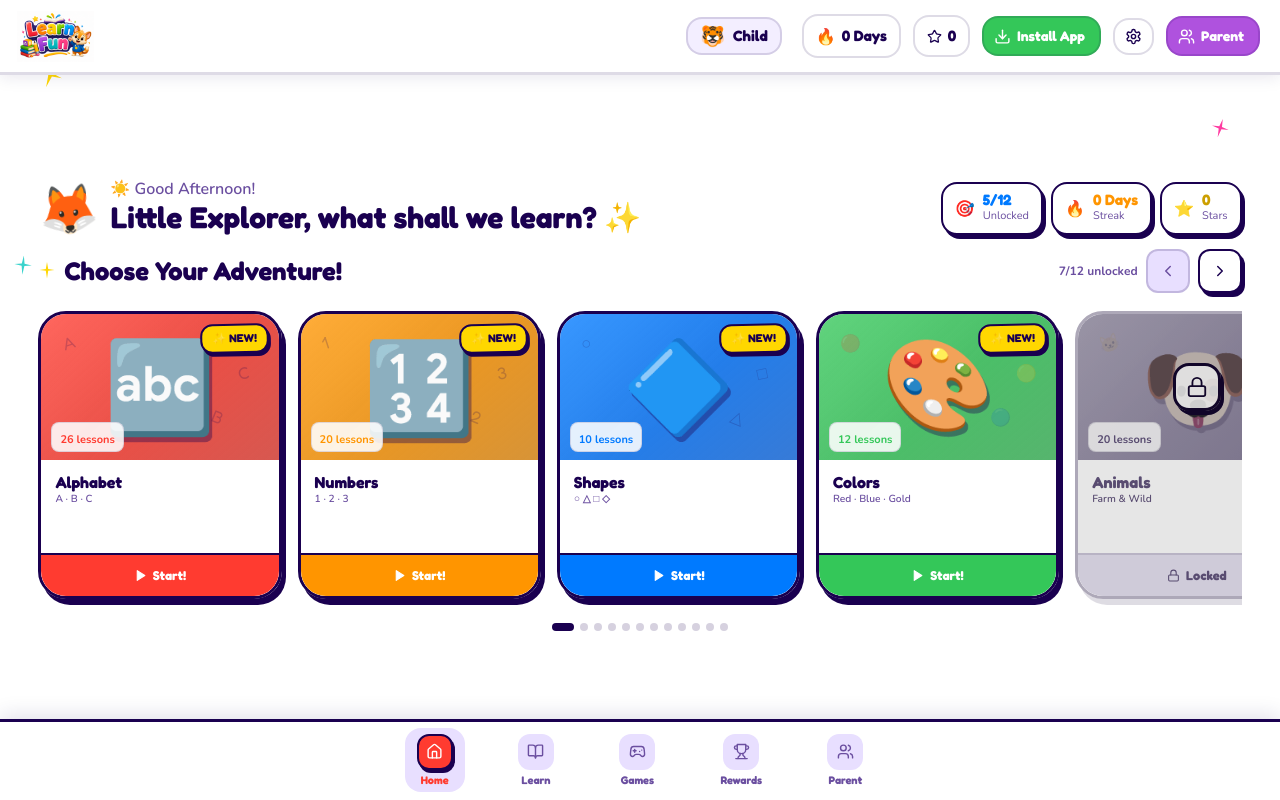
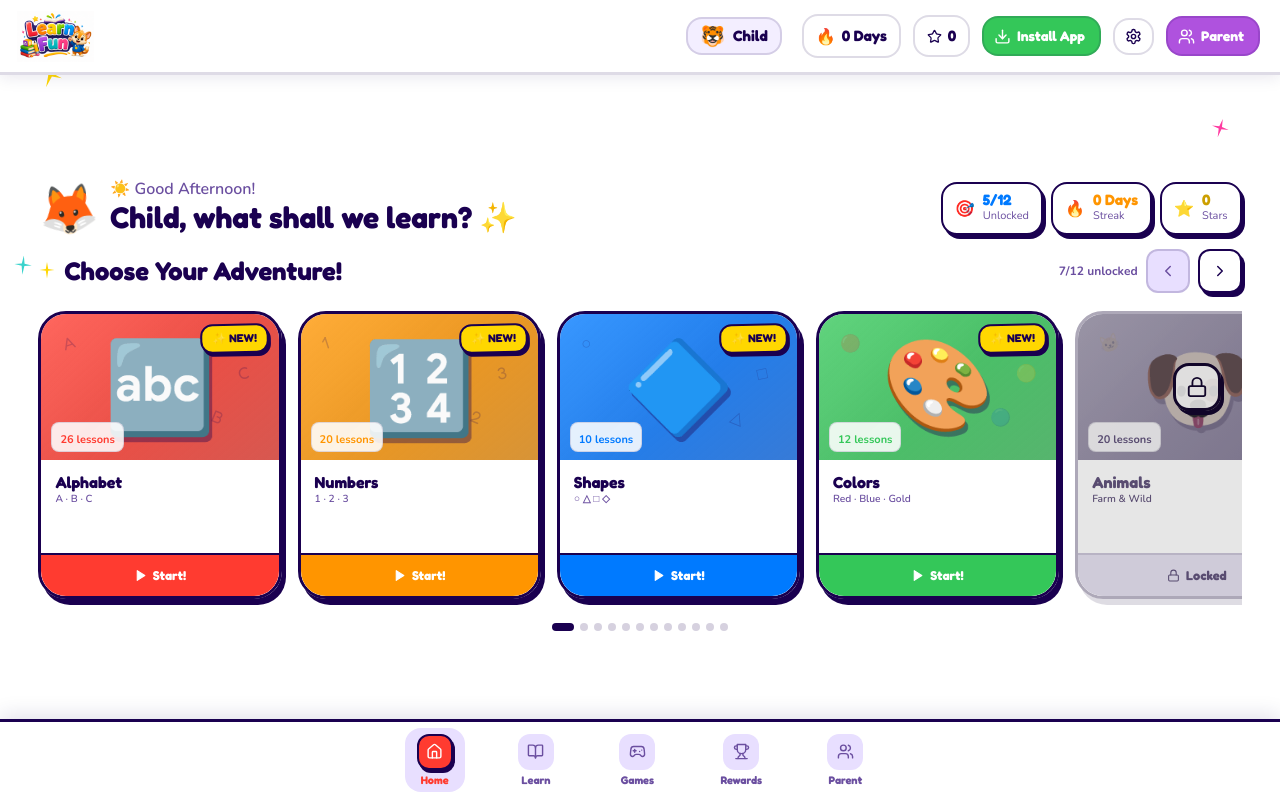
Before and after one commit to SabituBilikis/learnfun, a React (Vite) app: page / in a window 1280 px wide. Built offline with nearby package versions, Linux system fonts and the light colour scheme.

Commit message:
Fix active profile name display and parent dashboard tabs/feedback

```diff
--- a/src/features/home/GreetingBanner.tsx
+++ b/src/features/home/GreetingBanner.tsx
@@ -6,8 +6,7 @@ import { useSettings } from "@/hooks/useSettings";
 
 export function GreetingBanner() {
   const g = useGreeting();
-  const { progress } = useProgress();
-  const { childName } = useSettings();
+  const { progress, activeProfile } = useProgress();
   const completedCount = CATEGORIES.filter(c => c.state === "complete" || c.state === "active").length;
 
   return (
@@ -32,7 +31,7 @@ export function GreetingBanner() {
             className="text-xl sm:text-2xl lg:text-3xl leading-tight font-bold"
             style={{ fontFamily: "'Fredoka',sans-serif", color: C.navy }}
           >
-            {childName || "Little Explorer"}, what shall we learn? ✨
+            {activeProfile.name || "Little Explorer"}, what shall we learn? ✨
           </p>
         </div>
       </div>
--- a/src/features/parent/ParentDashboard.tsx
+++ b/src/features/parent/ParentDashboard.tsx
@@ -7,7 +7,7 @@ import { CATEGORIES } from "@/app/constants";
 import { motion } from "motion/react";
 
 export function ParentDashboard({ onBack }: { onBack: () => void }) {
-  const [tab, setTab] = useState<"profiles" | "analytics" | "settings">("settings");
+  const [tab, setTab] = useState<"profiles" | "analytics" | "settings">("profiles");
   const { soundEnabled, toggleSound, screenTimeLimit, setScreenTimeLimit, timePlayedToday } = useSettings();
   const { state, activeProfile, switchProfile, addProfile, deleteProfile, updateProgress } = useProgress();
 
@@ -184,6 +184,17 @@ export function ParentDashboard({ onBack }: { onBack: () => void }) {
                   </button>
                 </div>
 
+                <div className="w-full h-[2px] bg-gray-100" />
+
+                {/* Feedback */}
+                <div>
+                  <h3 className="text-lg font-bold mb-1">Feedback & Support</h3>
+                  <p className="font-nunito text-gray-500 mb-4">Have questions or suggestions? We'd love to hear from you!</p>
+                  <a href="mailto:sabitubilikis96@gmail.com" className="inline-block px-6 py-3 rounded-2xl bg-lf-teal text-white font-bold hover:bg-lf-teal/90 transition-colors border-2 border-transparent shadow-[2px_3px_0_#009B94]">
+                    Contact Support
+                  </a>
+                </div>
+
               </div>
             </div>
           )}
```
